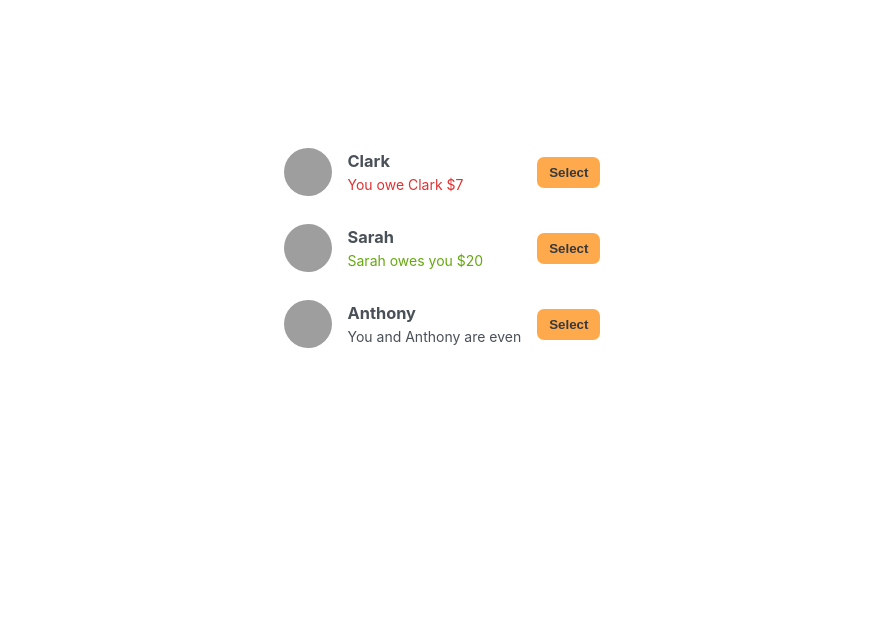
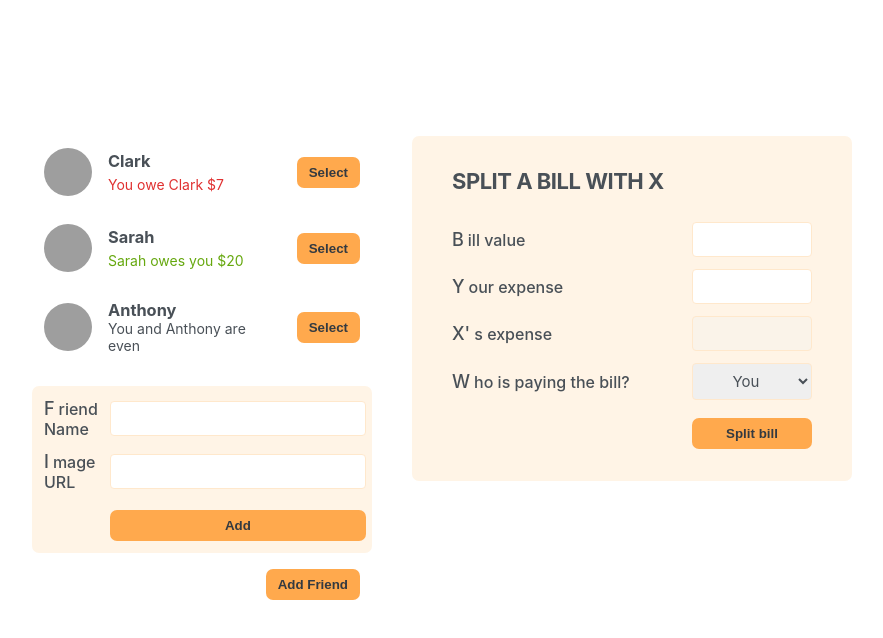
Before and after one commit to thomasmartinez114/bill-splitter-app, a JavaScript app: page / in a window 1280 px wide. Shown: the top 638 px of the page, without its empty margins (198-1081 px from the left). Built offline with nearby package versions, Linux system fonts and the light colour scheme; grey boxes are pictures that could not be loaded; the HTML template or start-up script is replaced by a standard one.

Commit message:
added forms

```diff
--- a/src/App.js
+++ b/src/App.js
@@ -24,7 +24,10 @@
     <div className='app'>
       <div className='sidebar'>
         <FriendsList />
+        <FormAddFriend />
+        <Button>Add Friend</Button>
       </div>
+      <FormSplitBill />
     </div>
   );
 }
@@ -59,7 +62,50 @@
       )}
       {friend.balance === 0 && <p>You and {friend.name} are even</p>}
 
-      <button className='button'>Select</button>
+      <Button>Select</Button>
     </li>
   );
 }
+
+function Button({ children }) {
+  return <button className='button'>{children}</button>;
+}
+
+function FormAddFriend() {
+  return (
+    <form action='' className='form-add-friend'>
+      <label>Friend Name</label>
+      <input type='text' />
+
+      <label>Image URL</label>
+      <input type='text' />
+
+      <Button>Add</Button>
+    </form>
+  );
+}
+
+function FormSplitBill() {
+  return (
+    <form action='' className='form-split-bill'>
+      <h2>Split a bill with X</h2>
+
+      <label>Bill value</label>
+      <input type='text' />
+
+      <label>Your expense</label>
+      <input type='text' />
+
+      <label>X's expense</label>
+      <input type='text' disabled />
+
+      <label>Who is paying the bill?</label>
+      <select>
+        <option value='user'>You</option>
+        <option value='friend'>X</option>
+      </select>
+
+      <Button>Split bill</Button>
+    </form>
+  );
+}
--- a/src/index.css
+++ b/src/index.css
@@ -28,7 +28,7 @@
 .app {
   min-height: 66vh;
   display: grid;
-  /* grid-template-columns: 34rem 44rem; */
+  grid-template-columns: 34rem 44rem;
   column-gap: 4rem;
   align-items: start;
 }
```
